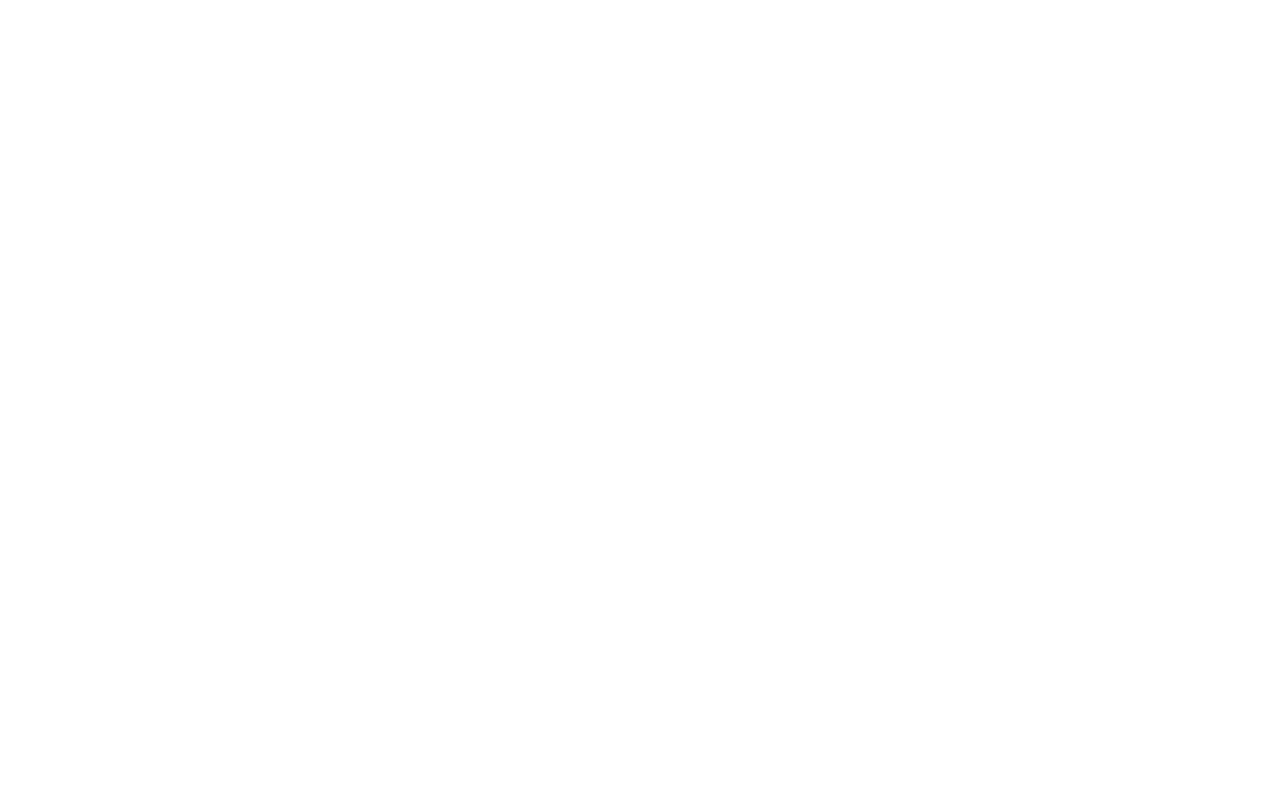
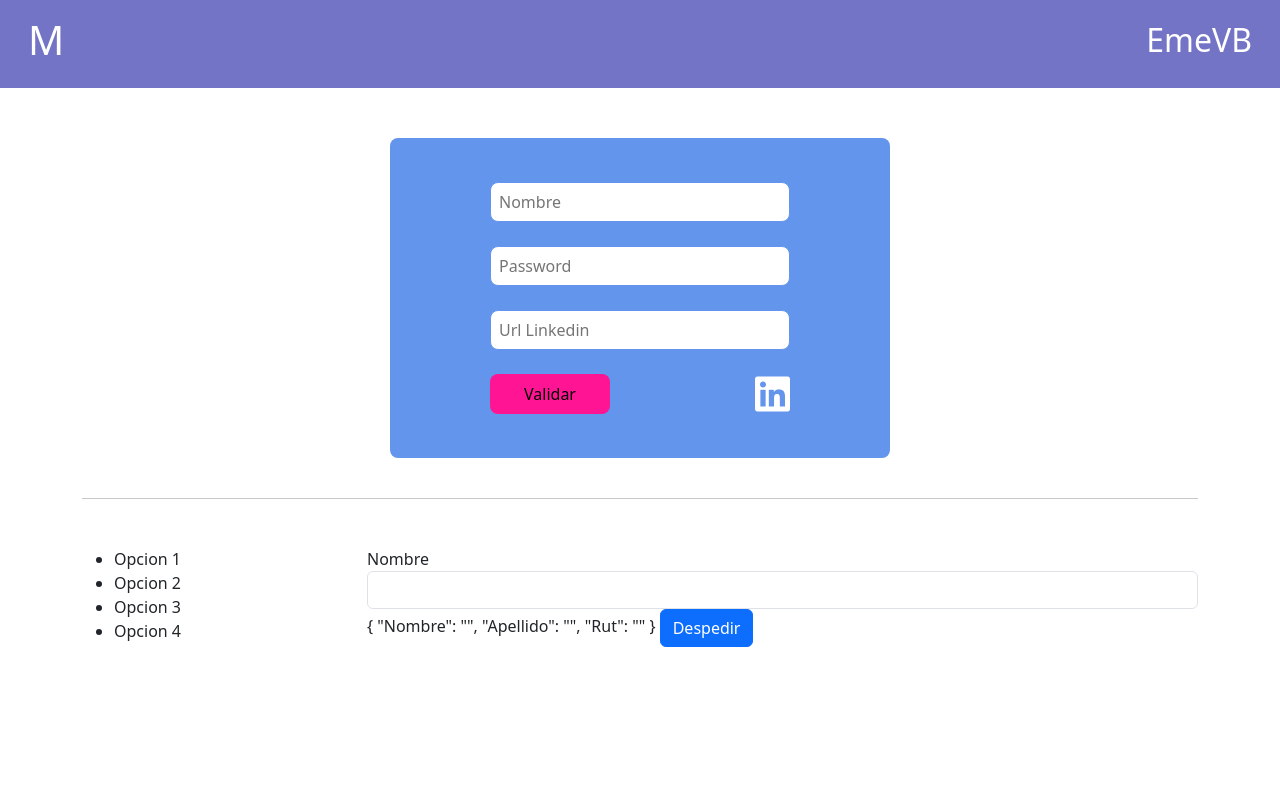
Before and after one commit to calvarezmanzo/arquetipo-angular, an Angular app: page / in a window 1280 px wide. Shown: the top 800 px of the page. Built offline with nearby package versions, Linux system fonts and the light colour scheme.

Commit message:
Se agrega algunos estilos del formulario

```diff
--- a/package.json
+++ b/package.json
@@ -3,7 +3,7 @@
   "version": "0.0.0",
   "scripts": {
     "ng": "ng",
-    "start": "ng serve",
+    "start": "ng serve --open",
     "build": "ng build",
     "watch": "ng build --watch --configuration development",
     "test": "ng test"
--- a/src/app/app-routing.module.ts
+++ b/src/app/app-routing.module.ts
@@ -4,17 +4,18 @@
 
 const routes: Routes = [
   {
-    path: 'home',
-    component:HomeComponent
+    path: '',
+    component: HomeComponent,
   },
   {
-    path:'login',
-    loadChildren: () => import('./pages/login/login.module').then(m => m.LoginModule)
-  }
+    path: 'login',
+    loadChildren: () =>
+      import('./pages/login/login.module').then((m) => m.LoginModule),
+  },
 ];
 
 @NgModule({
   imports: [RouterModule.forRoot(routes)],
-  exports: [RouterModule]
+  exports: [RouterModule],
 })
-export class AppRoutingModule { }
+export class AppRoutingModule {}
--- /dev/null
+++ b/src/app/pages/common/formulario/formulario.component.css
@@ -0,0 +1,37 @@
+i {
+  font-size: 40px;
+  color: #fff;
+}
+
+i:hover {
+  color: deeppink;
+}
+
+.formu {
+  margin-top: 50px;
+  padding-top: 20px;
+  height: 320px;
+  width: 500px;
+  background-color: cornflowerblue;
+  border-radius: 8px;
+}
+
+.lbl {
+  border-radius: 8px;
+  border: 1px solid cornflowerblue;
+  height: 40px;
+  padding: 0 8px;
+  width: 300px;
+}
+
+.btn-validar {
+  width: 120px;
+  height: 40px;
+  background-color: deeppink;
+  border-radius: 8px;
+  border: none;
+}
+
+.btn-validar:hover {
+  background-color: chartreuse;
+}
--- /dev/null
+++ b/src/app/pages/common/formulario/formulario.component.html
@@ -0,0 +1,41 @@
+<div class="formu d-flex justify-content-center">
+  <form action="formularioInscripcion flex">
+    <label for="nombre"></label><br />
+    <input
+      class="lbl"
+      type="text"
+      name="nombre"
+      id="nombre"
+      placeholder="Nombre"
+    /><br />
+
+    <label for="pass"></label><br />
+    <input
+      class="lbl"
+      type="password"
+      name="pass"
+      id="pass"
+      placeholder="Password"
+    /><br />
+
+    <label for="linkedin"></label><br />
+    <input
+      class="lbl"
+      type="text"
+      name="linkedin"
+      id="linkedin"
+      placeholder="Url Linkedin"
+    /><br />
+    <br />
+
+    <div class="d-flex justify-content-between">
+      <button class="btn-validar" type="submit" value="Enviar">Validar</button>
+
+      <a
+        href="https://www.linkedin.com/in/mat%C3%ADas-vild%C3%B3sola-barraza-7a26b4b5/"
+        target="_blank"
+        ><i class="fa-brands fa-linkedin d-flex justify-content-end"></i
+      ></a>
+    </div>
+  </form>
+</div>
--- /dev/null
+++ b/src/app/pages/common/formulario/formulario.component.ts
@@ -0,0 +1,12 @@
+import { Component, OnInit } from '@angular/core';
+
+@Component({
+  selector: 'app-formulario',
+  templateUrl: './formulario.component.html',
+  styleUrls: ['./formulario.component.css'],
+})
+export class FormularioComponent implements OnInit {
+  constructor() {}
+
+  ngOnInit(): void {}
+}
--- a/src/app/pages/common/header/header.component.css
+++ b/src/app/pages/common/header/header.component.css
@@ -1,4 +1,12 @@
-.fondo-color{
-    background-color: #262627;
-    color: aliceblue;
+.fondo-color {
+  background-color: #7474c6;
+  color: aliceblue;
 }
+.color-texto {
+  color: #fff;
+}
+
+.color-texto:hover {
+  cursor: pointer;
+  color: brown;
+}
--- a/src/app/pages/common/header/header.component.html
+++ b/src/app/pages/common/header/header.component.html
@@ -1,20 +1,10 @@
+<div class="row fondo-color p-3">
+  <div class="col-3">
+    <h1 class="color-texto">M</h1>
+  </div>
+  <div class="col-7"></div>
 
-<div class="row fondo-color" >
-
-    <div class="col-3">
-        <h1>Socius</h1>
-    </div>
-    <div class="col-7">
-
-    </div>
-
-    <div class="col-2 text-end">
-        <img src="assets/img/logo.svg" class="img-fluid">
-    </div>
-
-    <div class="col-12">
-        <hr>
-    </div>
-
-
+  <div class="col-2 d-flex align-items-center justify-content-end">
+    <h2 class="color-texto">EmeVB</h2>
+  </div>
 </div>
--- a/src/app/pages/home/home.component.html
+++ b/src/app/pages/home/home.component.html
@@ -1,4 +1,3 @@
-
 <div class="container-fluid">
   <div class="row">
     <div class="col-12">
@@ -7,31 +6,40 @@
   </div>
 </div>
 
-
 <div class="container">
   <div class="row">
+    <div class="col-12 d-flex justify-content-center">
+      <app-formulario></app-formulario>
+    </div>
+  </div>
+
+  <br />
+  <hr />
+
+  <div class="row mt-5">
     <div class="col-3">
       <app-menu></app-menu>
     </div>
 
     <div class="col-9">
-
       <form [formGroup]="formularioEjemplo" (ngSubmit)="onSubmit()">
-
         <div class="form-group">
           <label for="Nombre">Nombre</label>
-                    <input type="text" class="form-control" id="Nombre" formControlName="Nombre">
+          <input
+            type="text"
+            class="form-control"
+            id="Nombre"
+            formControlName="Nombre"
+          />
         </div>
-                {{formularioEjemplo.value|json}}
+        {{ formularioEjemplo.value | json }}
 
-
-
-                <button type="submit" class="btn btn-primary btn-block">Saludar</button>
+        <button type="submit" class="btn btn-primary btn-block">
+          Despedir
+        </button>
       </form>
     </div>
   </div>
 </div>
 
-
-
 <app-footer></app-footer>
--- a/src/app/pages/home/home.component.ts
+++ b/src/app/pages/home/home.component.ts
@@ -4,27 +4,28 @@
 @Component({
   selector: 'app-home',
   templateUrl: './home.component.html',
-  styleUrls: ['./home.component.css']
+  styleUrls: ['./home.component.css'],
 })
-
 export class HomeComponent implements OnInit {
-  formularioEjemplo!:FormGroup;
+  formularioEjemplo!: FormGroup;
 
   // Nombre,Apellido,RUT
-  constructor(
-    private formBuilder: FormBuilder
-  ) { }
+  constructor(private formBuilder: FormBuilder) {}
 
   ngOnInit(): void {
     this.formularioEjemplo = this.formBuilder.group({
-      Nombre:['CARLOS',[Validators.required,Validators.minLength(20)]],
-      Apellido:['',[Validators.required,Validators.minLength(20)]],
-      Rut:['',[Validators.required]],
-    })
+      Nombre: ['', [Validators.required, Validators.minLength(20)]],
+      Apellido: ['', [Validators.required, Validators.minLength(20)]],
+      Rut: ['', [Validators.required]],
+    });
   }
 
-  onSubmit(){
-    console.log(this.formularioEjemplo.value);
+  onSubmit() {
+    this.formularioEjemplo = this.formBuilder.group({
+      Nombre: ['', [Validators.required, Validators.maxLength(20)]],
+      // Apellido: ['', [Validators.required, Validators.maxLength(20)]],
+      // Rut: ['', [Validators.required]],
+    });
+    console.log(this.formularioEjemplo);
   }
-
 }
--- a/src/index.html
+++ b/src/index.html
@@ -1,11 +1,15 @@
-<!doctype html>
+<!DOCTYPE html>
 <html lang="en">
   <head>
-  <meta charset="utf-8">
+    <meta charset="utf-8" />
     <title>Arquetipo</title>
-  <base href="/">
-  <meta name="viewport" content="width=device-width, initial-scale=1">
-  <link rel="icon" type="image/x-icon" href="favicon.ico">
+    <base href="/" />
+    <meta name="viewport" content="width=device-width, initial-scale=1" />
+    <link rel="icon" type="image/x-icon" href="favicon.ico" />
+    <script
+      src="https://kit.fontawesome.com/74095b2a19.js"
+      crossorigin="anonymous"
+    ></script>
   </head>
   <body>
     <app-root></app-root>
```
Also changed, not shown: src/app/app.module.ts (+6 -8 lines), src/app/pages/common/menu/menu.component.html (indentation only), 1 other file (tests, documents, lock files or other folders). Lines whose indentation alone changed are shown as unchanged.
